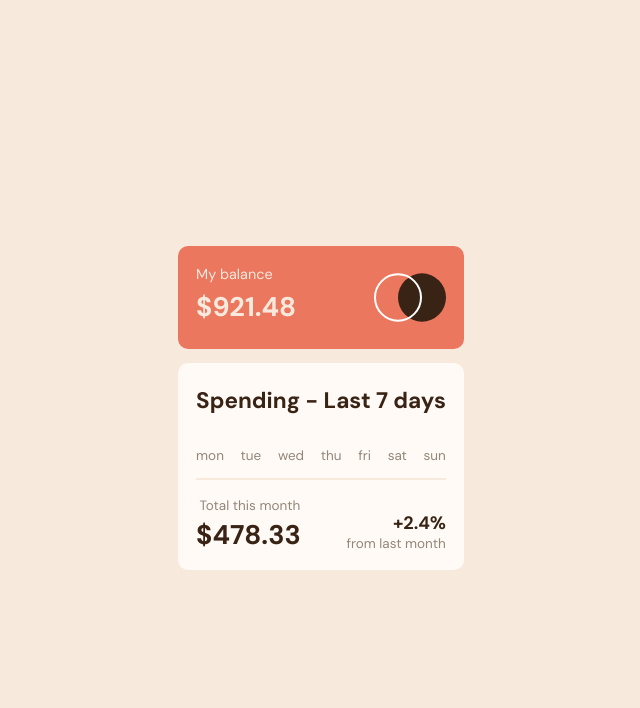
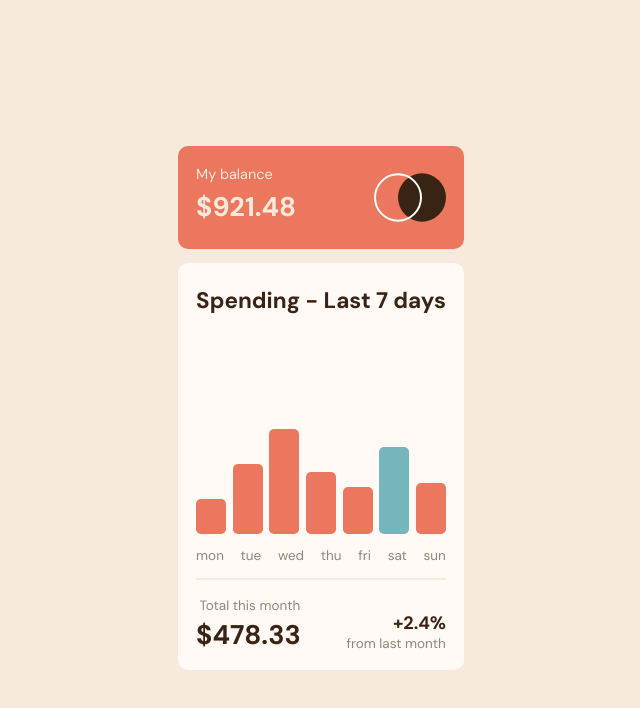
Before and after one commit to av1ad/expenses-chart, a plain HTML site: page index.html in a window 1280 px wide. Shown: the whole page, without its empty margins (319-959 px from the left). Drawn offline with Linux system fonts and the light colour scheme.

Commit message:
Added bar and JS to display bar

```diff
--- a/index.html
+++ b/index.html
@@ -19,6 +19,8 @@
 
       <div class="spending-summary">
         <h2 class="spending-header">Spending - Last 7 days</h2>
+
+      <div class="chart"></div>
 
         <div class="dates">
           <p class="date">mon</p>
--- a/index.js
+++ b/index.js
@@ -1 +1,16 @@
-import data from './data.json';
+// Fetch data from local JSON file and dynamically generate bars
+fetch('data.json')
+  .then(response => response.json())
+  .then(data => {
+    const chart = document.querySelector('.chart');
+    data.forEach(item => {
+      const bar = document.createElement('div');
+      bar.classList.add('bar');
+      bar.style.height = `${item.amount}%`;
+      bar.setAttribute('data-amount', `$${item.amount}`);
+      if (item.day === new Date().toLocaleDateString('en-US', { weekday: 'short' }).toLowerCase()) {
+        bar.classList.add('current');
+      }
+      chart.appendChild(bar);
+    });
+  });
--- a/styles.css
+++ b/styles.css
@@ -23,6 +23,8 @@ body {
 
 }
 
+/* Balance */
+
 .balance-summary {
     background-color: var(--soft-red);
     display: flex;
@@ -45,6 +47,8 @@ body {
     font-weight: 700;;
 }
 
+
+/* Spending */
 
 .spending-summary {
     background-color: var(--very-pale-orange);
@@ -74,6 +78,8 @@ body {
 }
 
 
+/* Total Spending */
+
 .total-spending-summary {
     display: flex;
     flex-direction: column;
@@ -90,6 +96,8 @@ body {
     font-size: 1.5em;
     font-weight: 700;
 }
+
+/* Percentage */
 
 .percent-summary {
     display: flex;
@@ -108,3 +116,40 @@ body {
     color: var(--medium-brown);
     font-size: .75em;
 }
+
+.chart {
+    display: flex;
+    justify-content: space-between;
+    align-items: flex-end;
+    height: 200px;
+  }
+
+  .bar {
+    width: 30px;
+    background-color: var(--soft-red);
+    border-radius: 5px;
+    position: relative;
+    transition: background-color 0.3s;
+  }
+
+  .bar:hover {
+    background-color: var(--cyan);
+    cursor: pointer;
+  }
+
+  .bar:hover::after {
+    content: attr(data-amount);
+    position: absolute;
+    top: -30px;
+    left: 50%;
+    transform: translateX(-50%);
+    background-color: var(--dark-brown);
+    color: var(--very-pale-orange);
+    padding: 5px;
+    border-radius: 5px;
+    font-size: 0.8em;
+  }
+
+  .bar.current {
+    background-color: var(--cyan);
+  }
```
